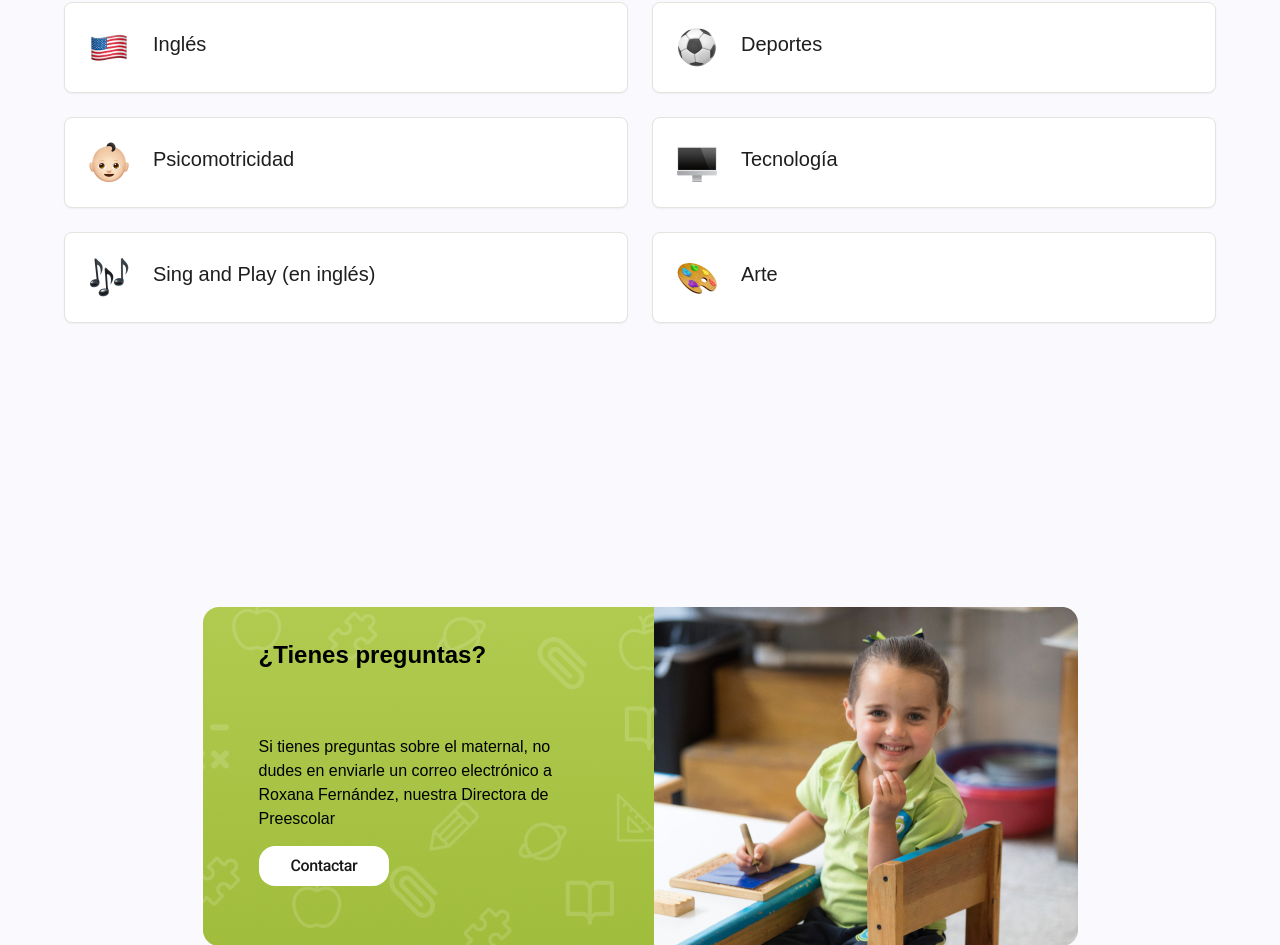
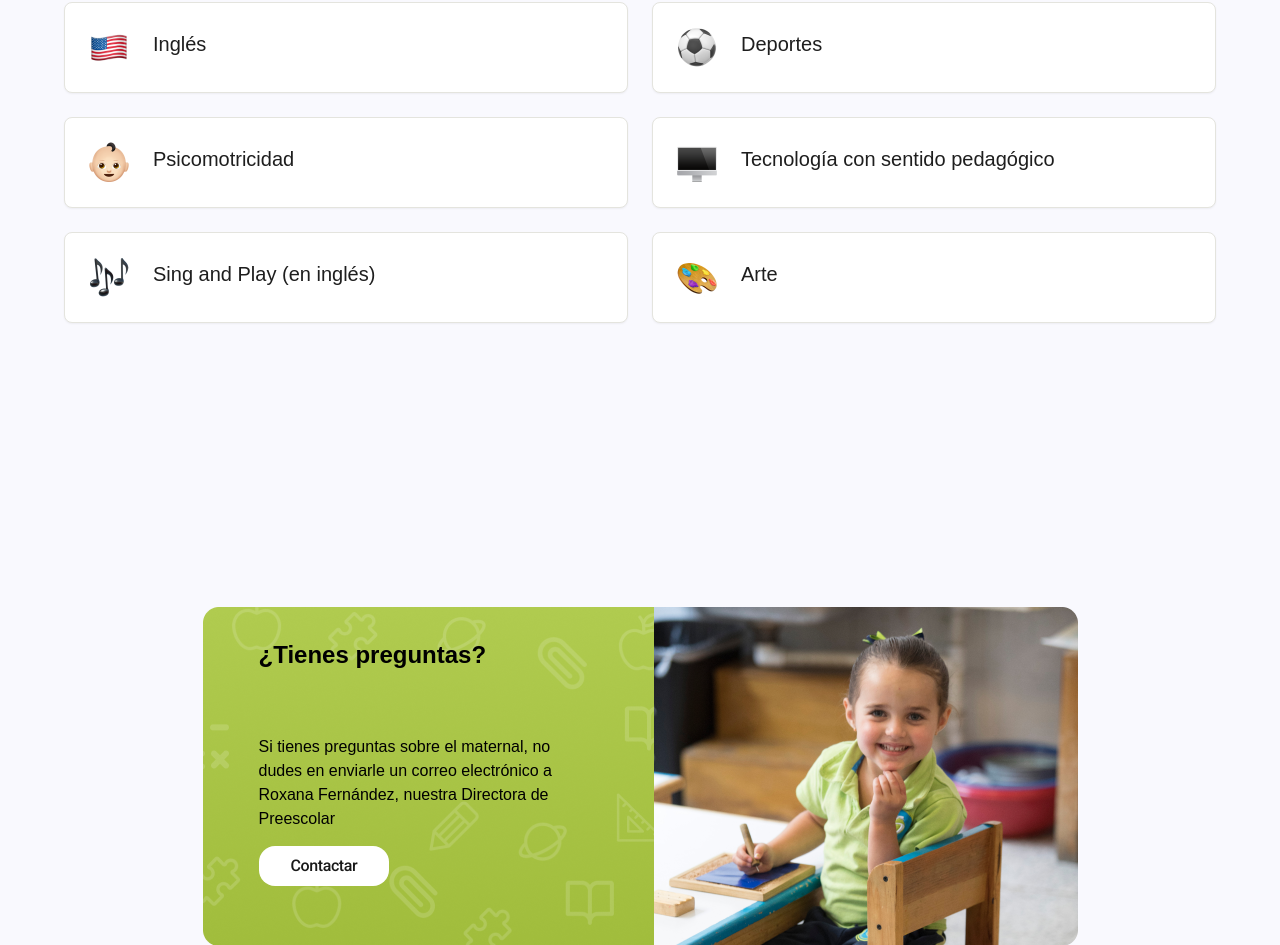
Before and after one commit to isabelrobleda/frontend-senda, a React (Vite) app: page /maternal in a window 1280 px wide. Shown: the part 3988-4933 px from the top of the page. Built offline with nearby package versions, Linux system fonts and the light colour scheme; a web font is replaced by a local one.

Commit message:
change of content if oferta educativa

```diff
--- a/src/pages/Oferta/Maternal.jsx
+++ b/src/pages/Oferta/Maternal.jsx
@@ -289,7 +289,7 @@ function Maternal() {
               loading="lazy"
             />
               <h3 className="text-xl font-normal text-[#1e1e1e] mb-2">
-                Tecnología
+                Tecnología con sentido pedagógico
               </h3>
             </div>
             <div className="p-6 bg-white rounded-lg shadow-sm border border-[#e4e4de] flex gap-6 items-center ">
--- a/src/pages/Oferta/Preescolar.jsx
+++ b/src/pages/Oferta/Preescolar.jsx
@@ -285,7 +285,7 @@ function Preescolar() {
               loading="lazy"
             />
                 <h3 className="text-xl font-normal text-[#1e1e1e] mb-2">
-                  Tecnología
+                  Tecnología con sentido pedagógico
                 </h3>
               </div>
               <div className="p-6 bg-white rounded-lg shadow-sm border border-[#e4e4de] flex gap-6 items-center ">
--- a/src/pages/Oferta/Primaria.jsx
+++ b/src/pages/Oferta/Primaria.jsx
@@ -328,7 +328,7 @@ function Primaria() {
               loading="lazy"
             />
                 <h3 className="text-xl font-normal text-[#1e1e1e] mb-2">
-                  Tecnología
+                  Tecnología con sentido pedagógico
                 </h3>
               </div>
               <div className="p-6 bg-white rounded-lg shadow-sm border border-[#e4e4de] flex gap-6 items-center ">
--- a/src/pages/Oferta/Secundaria.jsx
+++ b/src/pages/Oferta/Secundaria.jsx
@@ -292,7 +292,7 @@ function Secundaria() {
               loading="lazy"
             />
                 <h3 className="text-xl font-normal text-[#1e1e1e] mb-2">
-                  Tecnología
+                  Tecnología con sentido pedagógico
                 </h3>
               </div>
               <div className="p-6 bg-white rounded-lg shadow-sm border border-[#e4e4de] flex gap-6 items-center ">
```
